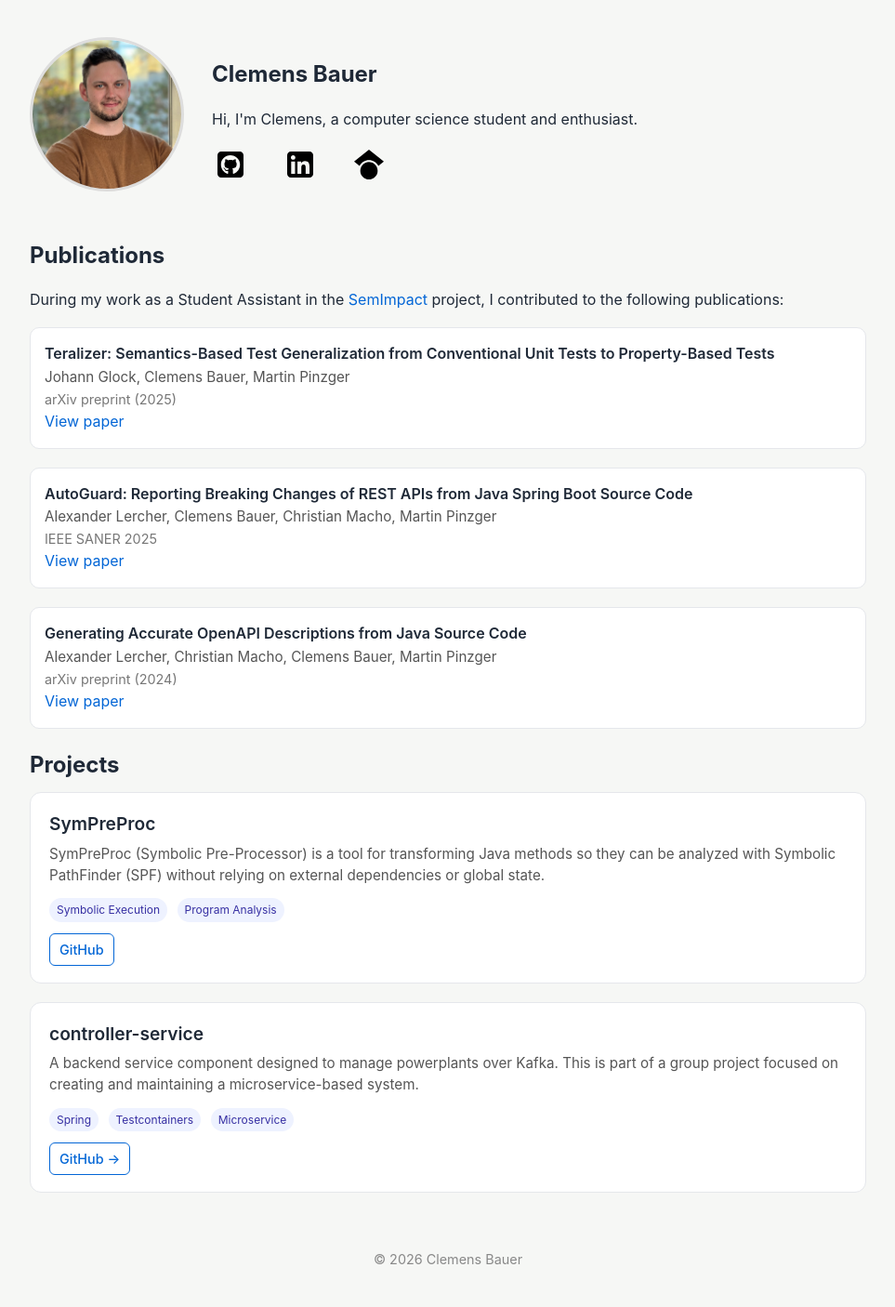
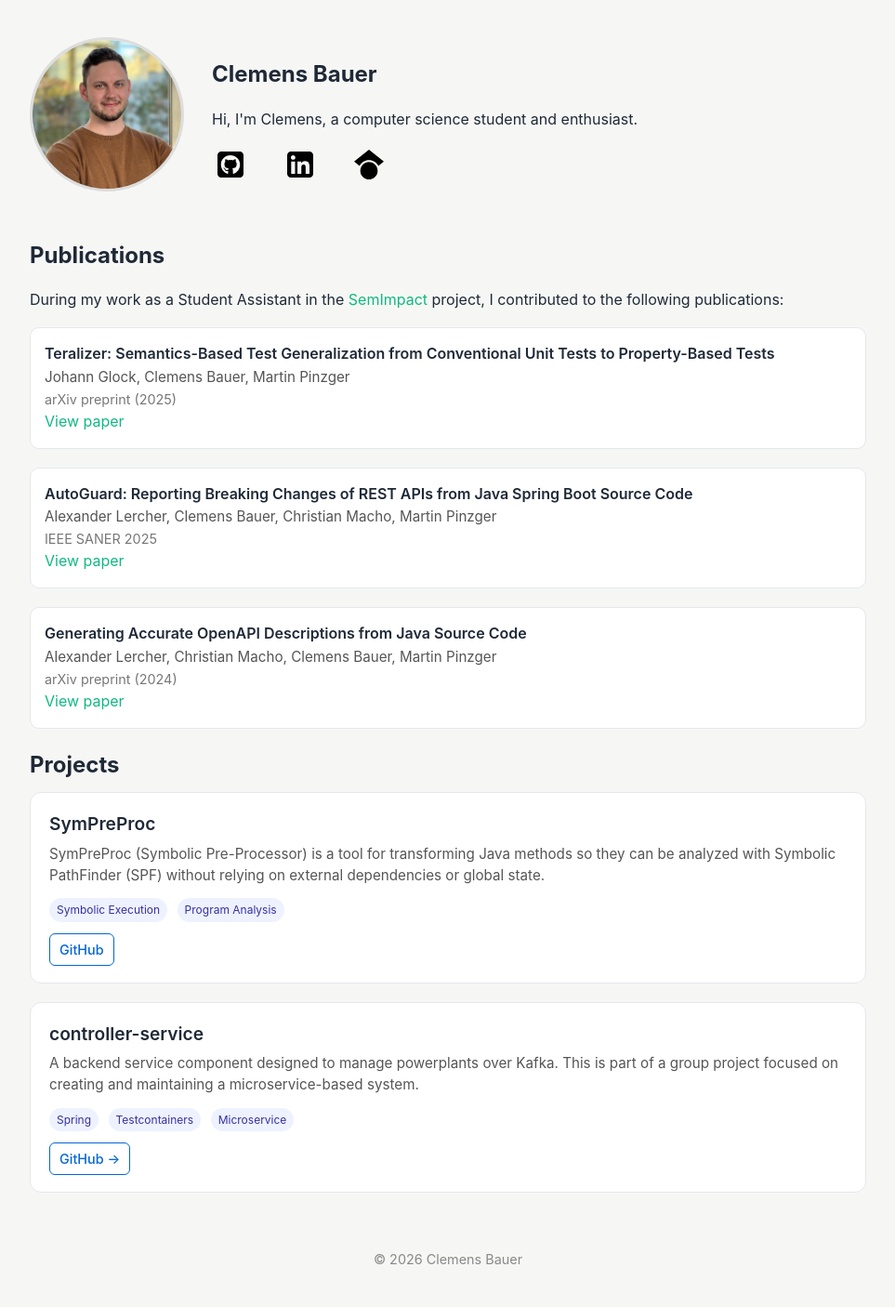
Before and after one commit to Clemi2806/clemi2806.github.io, a Jekyll site: the page built from index.markdown, in a window 1280 px wide. Shown: the whole page at 93% size, without its empty margins (158-1121 px from the left). Built offline with Jekyll 4.4.1, drawn with Linux system fonts in a browser that asks for light colours; our own code applies the rules of GitHub Pages for plain Markdown files.

Commit message:
Fix link color

```diff
--- a/_layouts/home.html
+++ b/_layouts/home.html
@@ -109,7 +109,6 @@
     }
 
     a {
-      color: #0366d6;
       text-decoration: none;
     }
 
```
